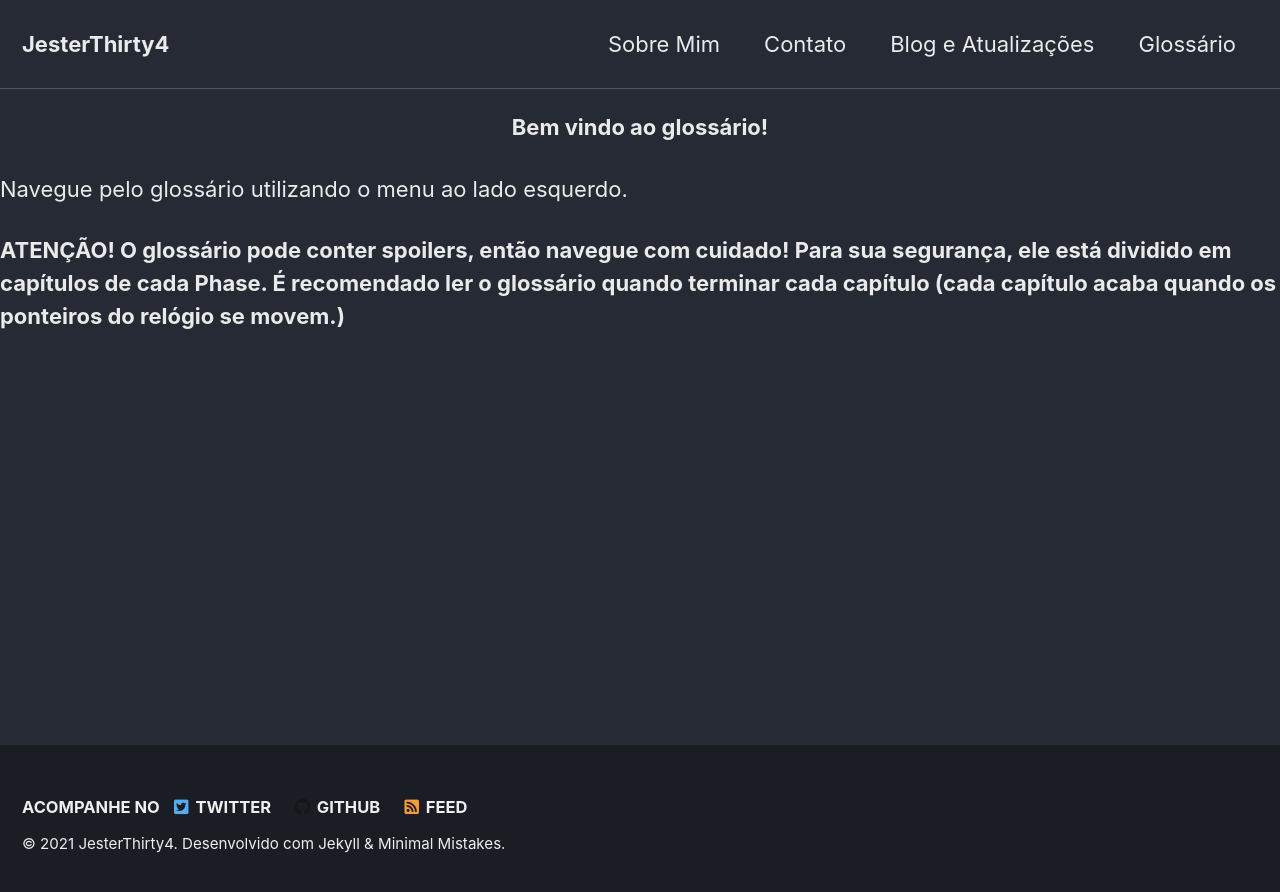
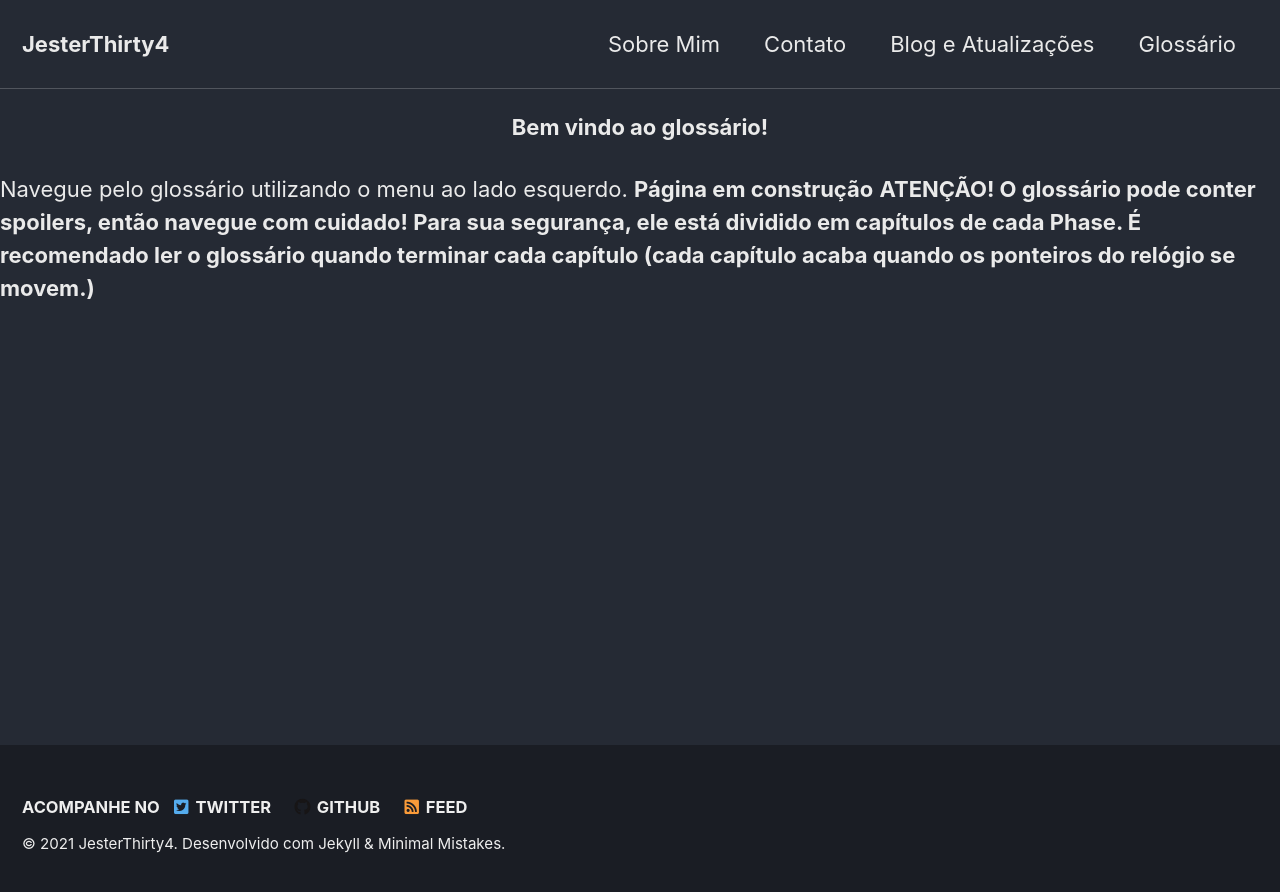
Before and after one commit to JesterThirty4/JesterThirty4.github.io, a Jekyll site: the page built from _pages/glossario.md, in a window 1280 px wide. Shown: the top 892 px of the page. Built offline with Jekyll 4.4.1, drawn with Linux system fonts in a browser that asks for light colours; cached includes are drawn as plain includes.

Commit message:
Update glossario.md

```diff
--- a/_pages/glossario.md
+++ b/_pages/glossario.md
@@ -9,5 +9,5 @@ sidebar:
 <p align=center><b>Bem vindo ao glossário!</b></p>
 
 Navegue pelo glossário utilizando o menu ao lado esquerdo.
-
+**Página em construção**
 **ATENÇÃO! O glossário pode conter spoilers, então navegue com cuidado! Para sua segurança, ele está dividido em capítulos de cada Phase. É recomendado ler o glossário quando terminar cada capítulo (cada capítulo acaba quando os ponteiros do relógio se movem.)**
```
